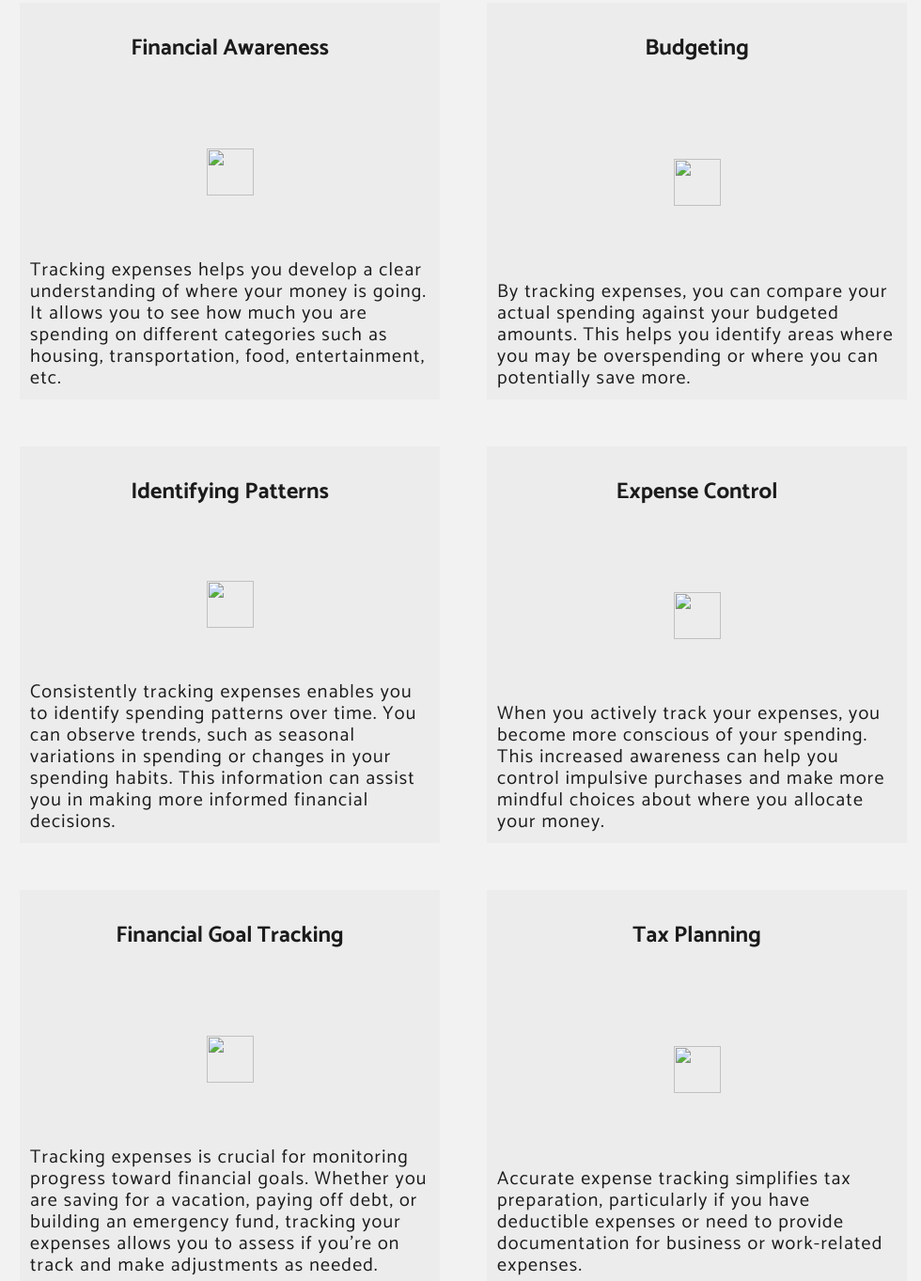
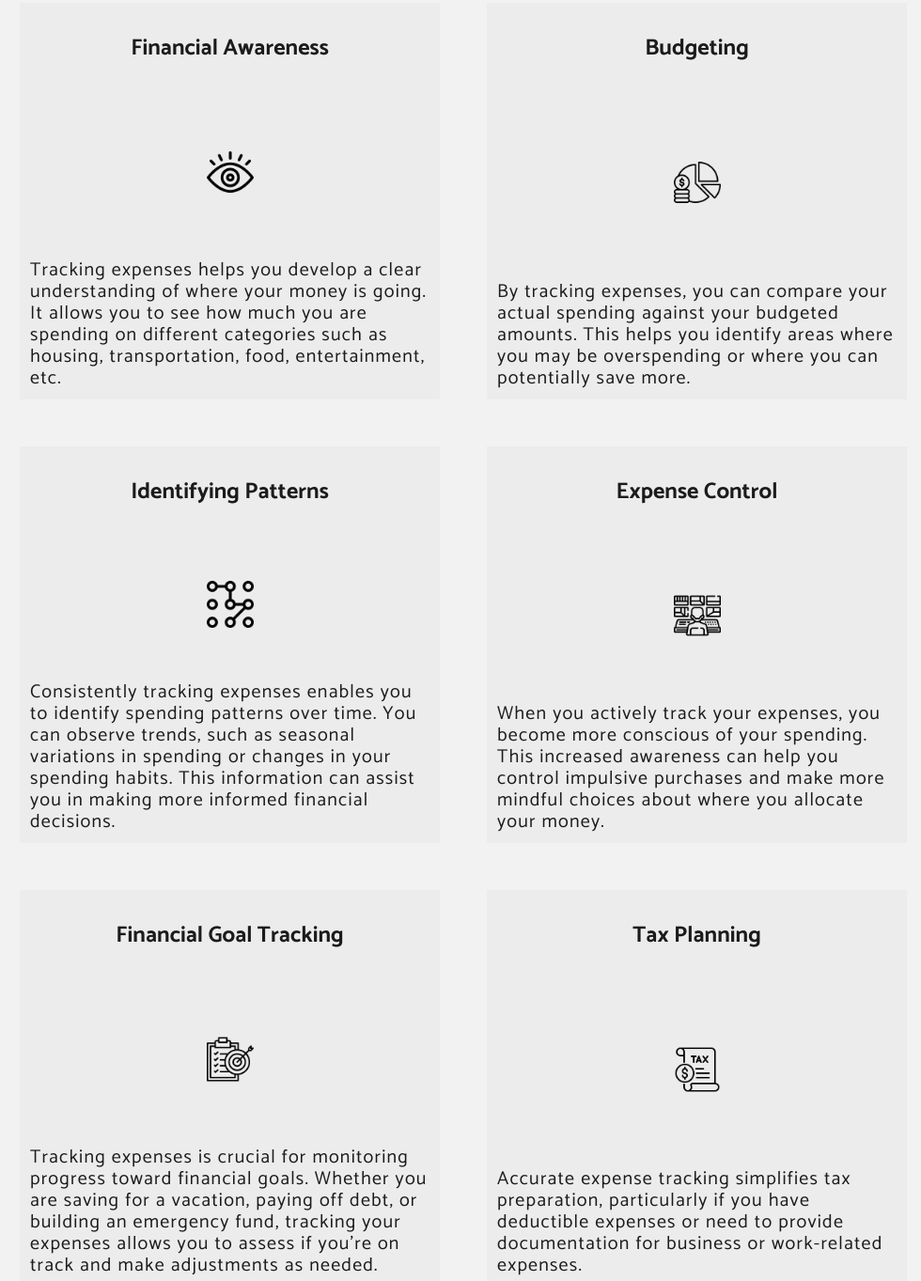
Before and after one commit to MikiOOOO/guidecash, a plain HTML site: page index.html in a window 1280 px wide. Shown: the part 1063-2426 px from the top of the page at 94% size, without its empty margins (147-1127 px from the left). Drawn offline with Linux system fonts and the light colour scheme; the site is published under a folder, as on GitHub Pages, so addresses that start at the root find nothing; files whose address does not match are found by name.

Commit message:
path fix

```diff
--- a/home.html
+++ b/home.html
@@ -21,7 +21,7 @@
     <div class="content__cards">
         <div class="card">
             <h3 class="card__title">Financial Awareness</h3>
-            <img class="card__image" src="/images/awareness.png">
+            <img class="card__image" src="./images/awareness.png">
             <p class="card__content">
               Tracking expenses helps you develop a clear understanding of where your money is going.
               It allows you to see how much you are spending on different categories such as housing, transportation, food, entertainment, etc.
@@ -29,27 +29,27 @@
         </div>
         <div class="card">
             <h3 class="card__title">Budgeting</h3>
-            <img class="card__image" src="/images/budget.png">
+            <img class="card__image" src="./images/budget.png">
             <p class="card__content">By tracking expenses, you can compare your actual spending against your budgeted amounts. This helps you identify areas where you may be overspending or where you can potentially save more.</p>
         </div>
         <div class="card">
             <h3 class="card__title">Identifying Patterns</h3>
-            <img class="card__image" src="/images/patterns.png">
+            <img class="card__image" src="./images/patterns.png">
             <p class="card__content">Consistently tracking expenses enables you to identify spending patterns over time. You can observe trends, such as seasonal variations in spending or changes in your spending habits. This information can assist you in making more informed financial decisions.</p>
         </div>
         <div class="card">
             <h3 class="card__title">Expense Control</h3>
-            <img class="card__image" src="/images/control.png">
+            <img class="card__image" src="./images/control.png">
             <p class="card__content">When you actively track your expenses, you become more conscious of your spending. This increased awareness can help you control impulsive purchases and make more mindful choices about where you allocate your money.</p>
         </div>
         <div class="card">
             <h3 class="card__title">Financial Goal Tracking</h3>
-            <img class="card__image" src="/images/goal.png">
+            <img class="card__image" src="./images/goal.png">
             <p class="card__content">Tracking expenses is crucial for monitoring progress toward financial goals. Whether you are saving for a vacation, paying off debt, or building an emergency fund, tracking your expenses allows you to assess if you're on track and make adjustments as needed.</p>
         </div>
         <div class="card">
             <h3 class="card__title">Tax Planning</h3>
-            <img class="card__image" src="/images/planning.png">
+            <img class="card__image" src="./images/planning.png">
             <p class="card__content">Accurate expense tracking simplifies tax preparation, particularly if you have deductible expenses or need to provide documentation for business or work-related expenses.</p>
         </div>
         <a title="skip section" href="#content-more" class="content__arrow-down"></a>
--- a/index.html
+++ b/index.html
@@ -6,7 +6,7 @@
   <title>Guidecash</title>
   <meta name="description" content="">
   <meta name="viewport" content="width=device-width, initial-scale=1">
-  <link href="styles/index.css" rel="stylesheet">
+  <link href="./styles/index.css" rel="stylesheet">
   <link rel="icon" href="./images/favicon.png" type="image/png">
   <script src="scripts/index.js"></script>
   <script src="scripts/reports.js"></script>
```
